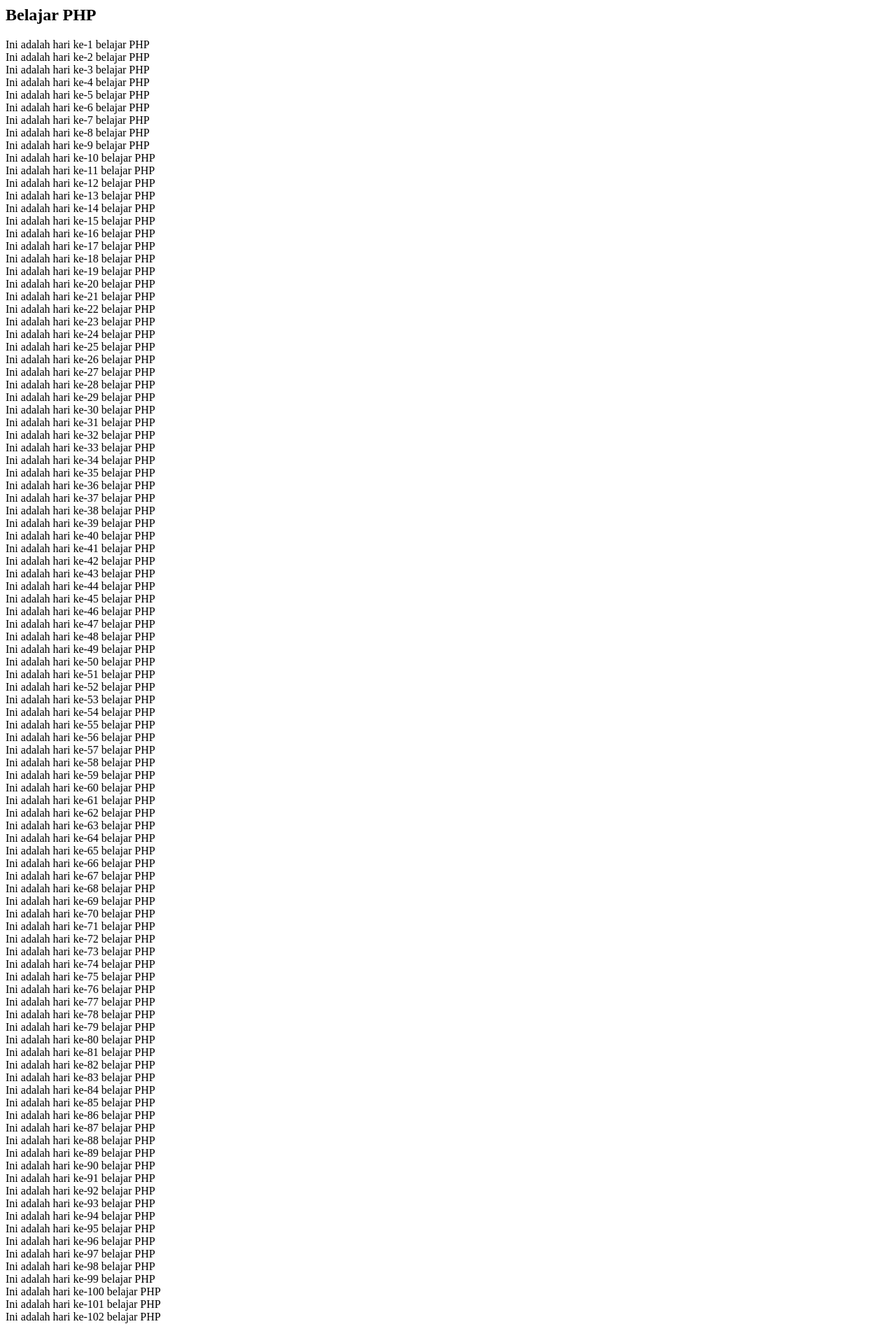
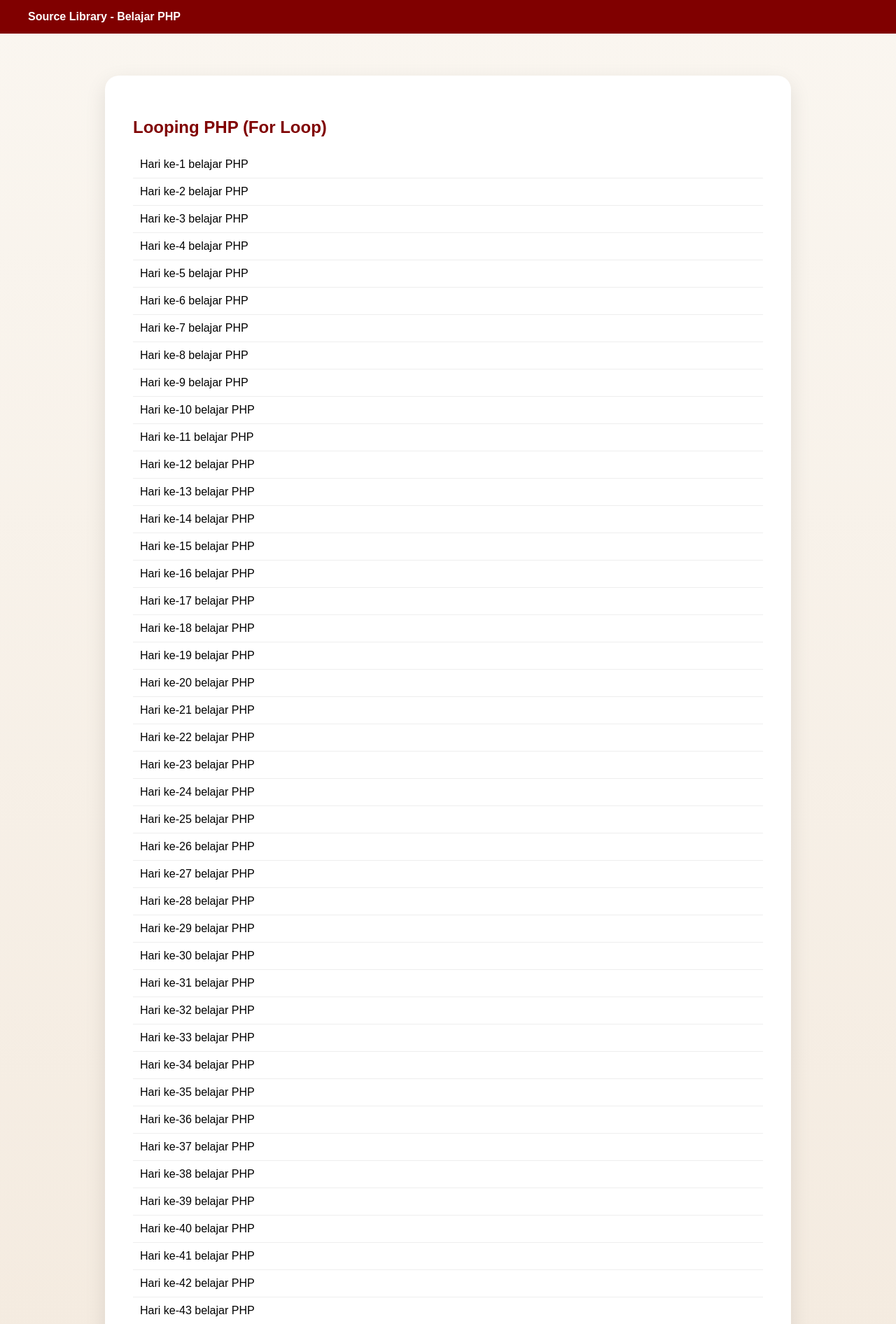
Before and after one commit to rayhanaznrambe/rayhanaznr.github.io, a PHP site: page /looping.php in a window 1280 px wide. Shown: the top 1892 px of the page at 70% size. Run offline with PHP 8.4, Linux system fonts and the light colour scheme.

Commit message:
Update looping.php

```diff
--- a/looping.php
+++ b/looping.php
@@ -1,7 +1,64 @@
-<?php
-echo "<h2>Belajar PHP</h2>";
+<!DOCTYPE html>
+<html lang="en">
+<head>
+<meta charset="UTF-8">
+<title>Belajar PHP | Source Library</title>
 
-for ($i = 1; $i <= 1000; $i++) {
-    echo "Ini adalah hari ke-$i belajar PHP <br>";
+<style>
+body{
+    font-family: "Outfit", sans-serif;
+    background: linear-gradient(180deg,#faf6f0,#f3e9dd);
+    margin:0;
 }
-?>
+
+/* NAVBAR */
+nav{
+    padding:15px 40px;
+    background:#800000;
+    color:white;
+    font-weight:bold;
+}
+
+/* CONTAINER */
+.container{
+    max-width:900px;
+    margin:60px auto;
+    background:white;
+    padding:40px;
+    border-radius:20px;
+    box-shadow:0 10px 30px rgba(0,0,0,0.1);
+}
+
+/* TITLE */
+h2{
+    color:#800000;
+    margin-bottom:20px;
+}
+
+/* LOOP RESULT */
+.item{
+    padding:10px;
+    border-bottom:1px solid #eee;
+}
+</style>
+
+</head>
+<body>
+
+<nav>
+    Source Library - Belajar PHP
+</nav>
+
+<div class="container">
+    <h2>Looping PHP (For Loop)</h2>
+
+    <?php
+    for ($i = 1; $i <= 50; $i++) {
+        echo "<div class='item'>Hari ke-$i belajar PHP</div>";
+    }
+    ?>
+
+</div>
+
+</body>
+</html>
```
